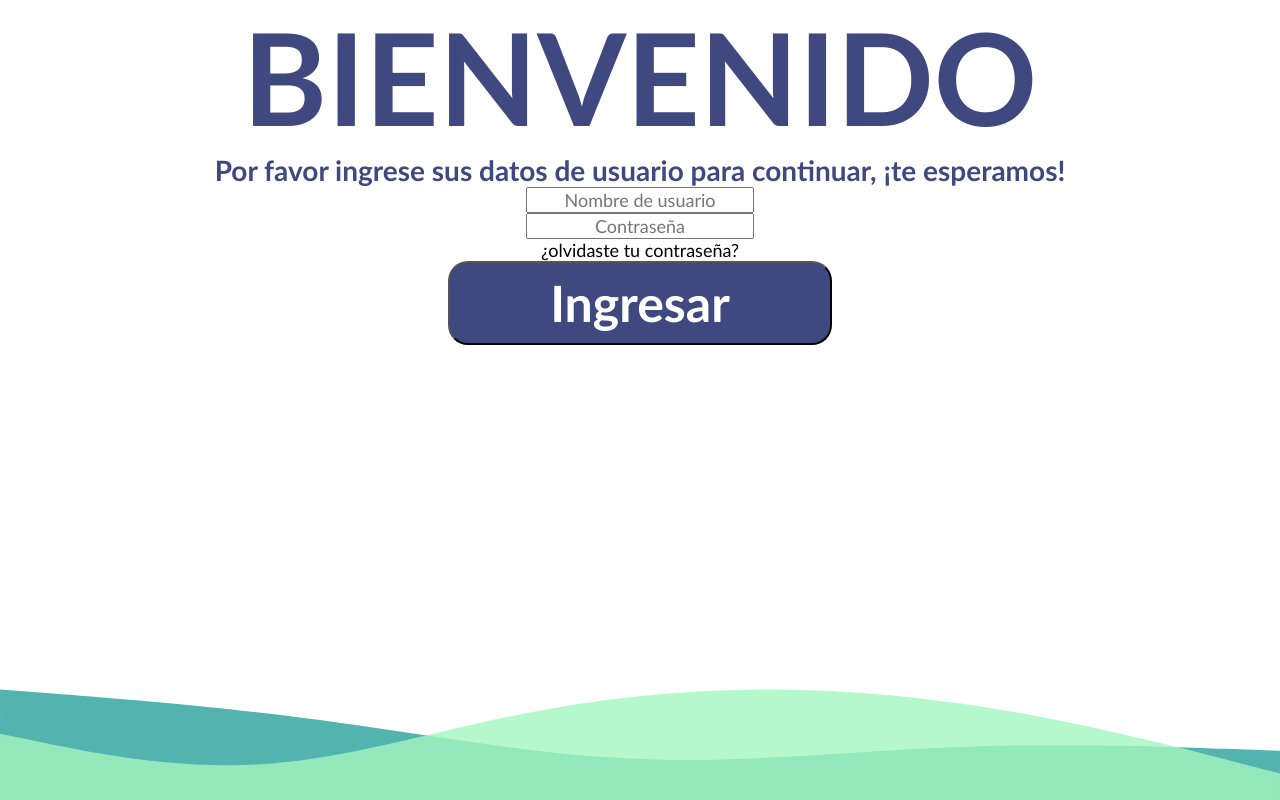
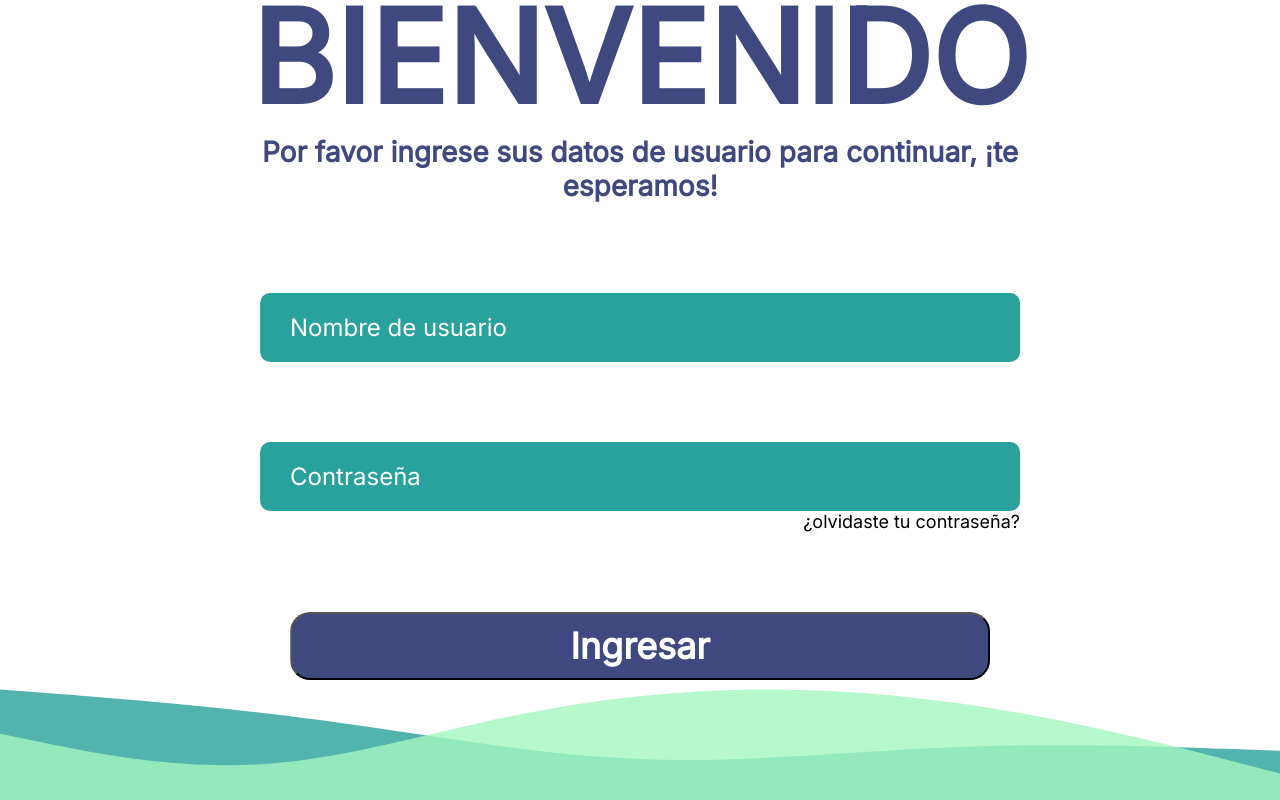
Before and after one commit to elblanquito/ADSO_TILINES_FRONT-END, a Vue app: page /#/ in a window 1280 px wide. Built offline with nearby package versions, Linux system fonts and the light colour scheme; what quasar would draw is missing.

Commit message:
login v1

```diff
--- a/src/components/login.vue
+++ b/src/components/login.vue
@@ -4,17 +4,20 @@
       <img class="olaazul" src="../assets/olaazul.svg">
       <img class="olaverde" src="../assets/olaverde.svg">
     </div>
+    <div class="opcioncont">
+    <p class="tittle">BIENVENIDO</p>
+    <p class="subtittle">Por favor ingrese sus datos de usuario para continuar, ¡te esperamos!</p>
 
-    <div class="tittle">BIENVENIDO</div>
-    <p class="subtittle">Por favor ingrese sus datos de usuario para continuar, ¡te esperamos!</p>
-    <input class="input" type="text" placeholder="Nombre de usuario">
+
+    <input class="input opcion" type="text" placeholder="Nombre de usuario">
     <div class="contrasenacont">
-      <input class="input" type="text" placeholder="Contraseña">
+      <input class="input opcion" type="text" placeholder="Contraseña">
       <p class="contrasenaayuda">¿olvidaste tu contraseña?</p>
     </div>
-    <router-link to="/home" class="opcioncont">
-      <button class="opcion">Ingresar</button>
+    <router-link to="/home" class="ingresarcont">
+      <button class="ingresar opcion">Ingresar</button>
     </router-link>
+  </div>
   </div>
 
 </template>
@@ -23,17 +26,21 @@
 demas componentes  -->
 <style scoped>
 
+.paleta{
+  background-color:
+#3F497F
+#29A19C
+#A3F7BF;
+}
+
   *{
     margin: 0;
     padding: 0;
-    font-size: large;
-    font-family:'Trebuchet MS', 'Lucida Sans Unicode', 'Lucida Grande', 'Lucida Sans', Arial, sans-serif;
-    text-align: center;
   }
 
   .tittle{
     font-size: 128px;
-    font-weight: bolder;
+    font-weight: 700;
     color: #3F497F;
   }
 
@@ -41,24 +48,59 @@ demas componentes  -->
     font-size: 28px;
     font-weight: bold;
     color: #3F497F;
+    margin-bottom: 10px;
+  }
+
+  .opcioncont{
+    position: absolute;
+  top: 50%;
+  left: 50%;
+  transform: translate(-50%, -60%);
+  }
+
+  .opcion{
+    width: 95vw;
+    max-width: 700px;
   }
 
   .input{
+    background-color: #29A19C;
+    color: white;
+    border: none;
+    border-radius: 10px;
+    font-size: 24px;
+    text-align: left;
+    padding: 20px 30px;
+    margin-top: 80px;
+  }
 
+
+input::placeholder {
+  color: rgb(255, 255, 255);
+}
+
+.input:focus {
+  outline: solid  #A3F7BF ;
   }
-  .opcion{
-    font-size: 50px;
-    font-weight: bolder;
+
+.contrasenacont{
+  width: min-content;
+  margin: auto;
+}
+
+.contrasenaayuda{
+  text-align: right;
+}
+
+
+  .ingresar{
+    font-size: 36px;
+    font-weight: 700;
     padding: 10px 100px;
-    margin: auto;
     background-color: #3F497F;
     color: white;
     border-radius: 20px;
-    font-family:'Trebuchet MS', 'Lucida Sans Unicode', 'Lucida Grande', 'Lucida Sans', Arial, sans-serif;
-  }
-
-  .opcioncont{
-    margin: 100px;
+    margin-top: 80px;
   }
 
 .olascont{
--- a/src/style.css
+++ b/src/style.css
@@ -1,12 +1,24 @@
+@import url('https://fonts.googleapis.com/css2?family=Inter:display=swap');
+
 *{
   margin: 0;
   padding: 0;
+
   font-size: large;
   font-family:'inter';
   text-align: center;
+  font-family: 'Inter', sans-serif;
 }
 
 body{
   background-color: rgb(255, 255, 255);
   min-height: 100vh;
 }
+
+/* ================= */
+.paleta{
+  background-color:
+    #3F497F
+    #29A19C
+    #A3F7BF;}
+/* ================= */
```
